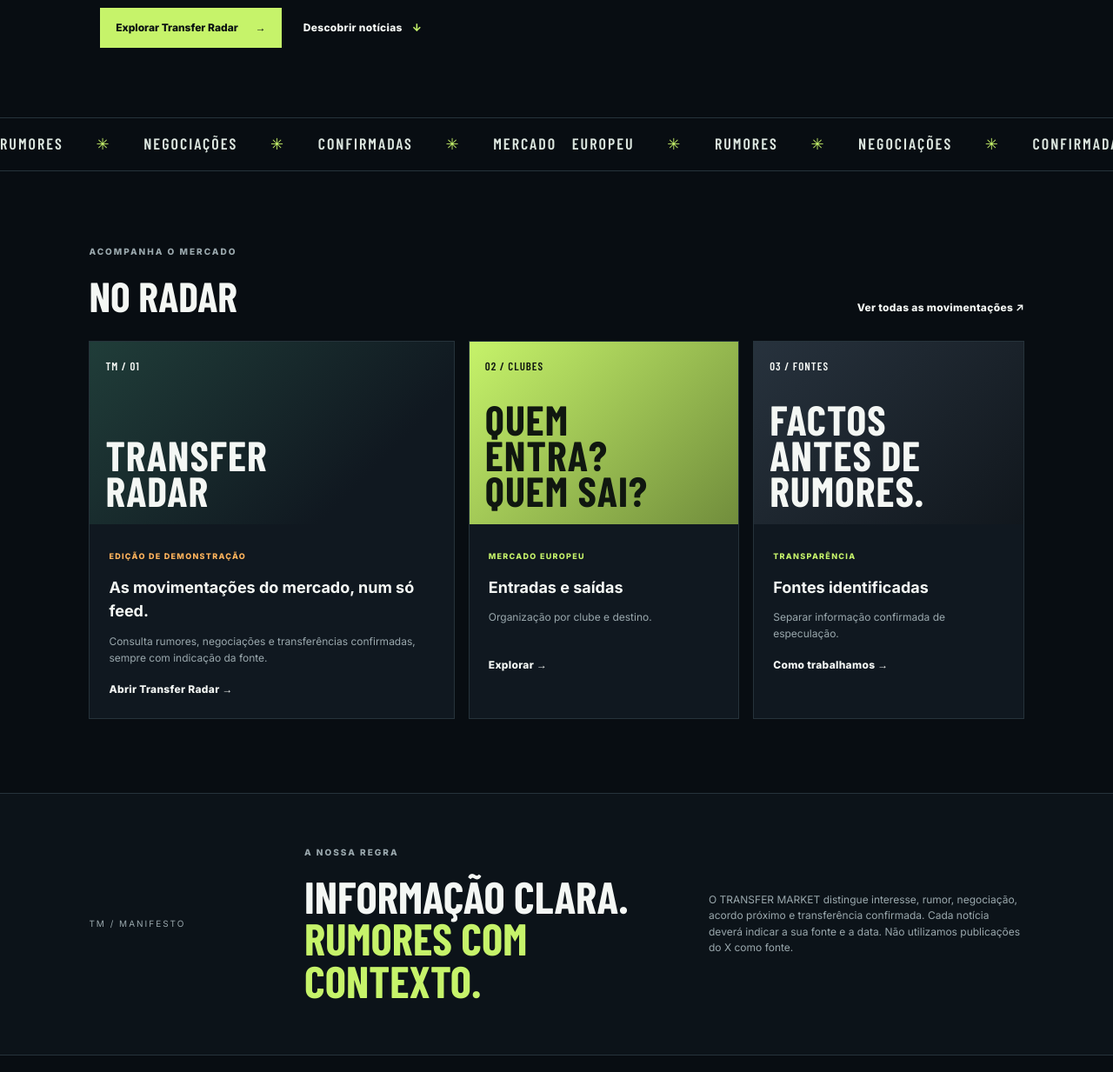
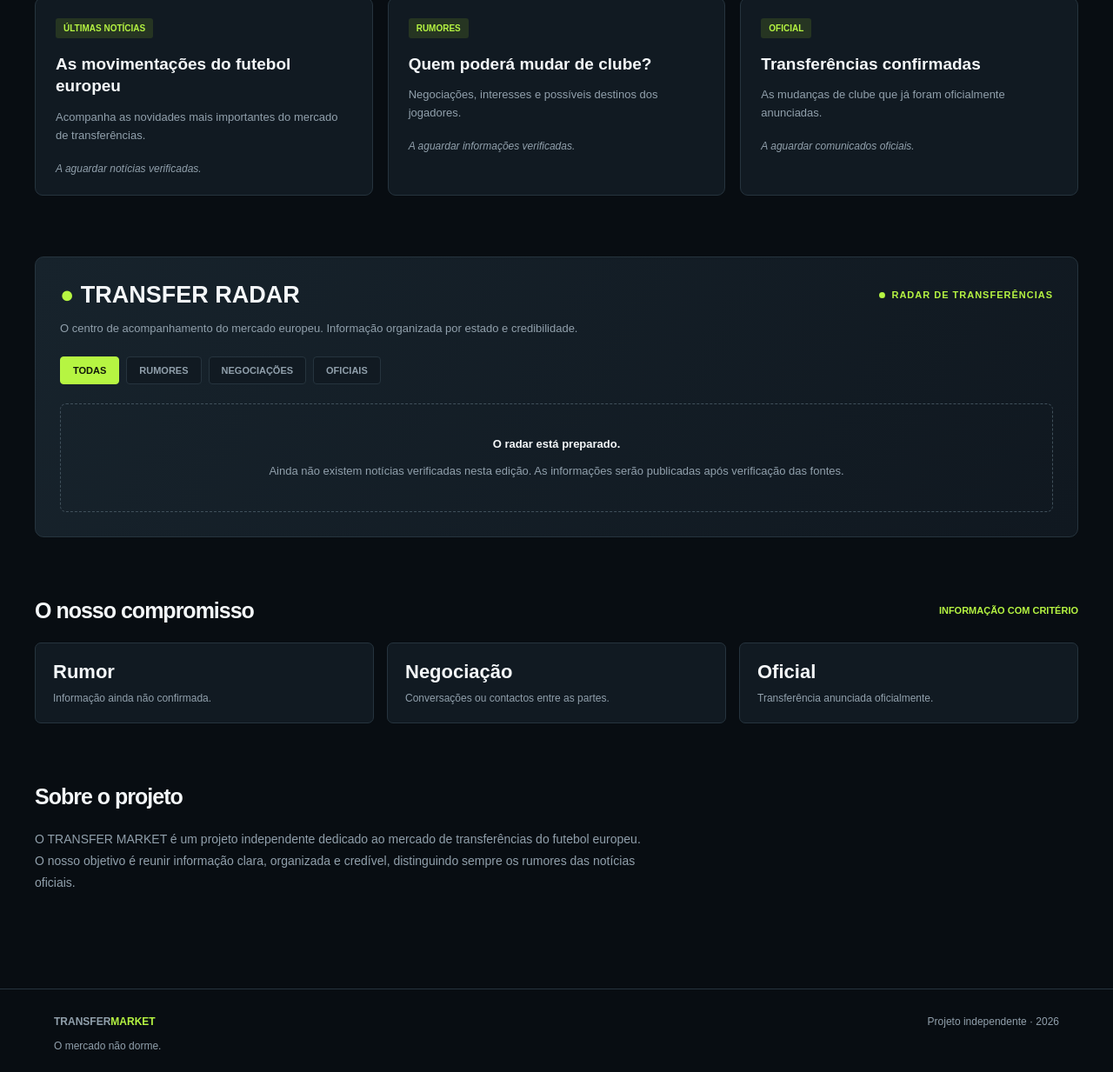
Before and after one commit to adsfrancisco14-crypto/transfer-market, a plain HTML site: page index.html in a window 1280 px wide. Shown: the part 663-1896 px from the top of the page at 87% size. Drawn offline with nearby package versions, Linux system fonts and the light colour scheme; a web font is replaced by a local one.

Commit message:
Update index.html

```diff
--- a/index.html
+++ b/index.html
@@ -1,80 +1,376 @@
-<!doctype html>
+
+<!DOCTYPE html>
 <html lang="pt-PT">
 <head>
-  <meta charset="utf-8">
-  <meta name="viewport" content="width=device-width, initial-scale=1">
-  <meta name="description" content="TRANSFER MARKET — notícias, rumores e transferências do futebol europeu.">
-  <title>TRANSFER MARKET | O mercado em movimento</title>
-  <link rel="preconnect" href="https://fonts.googleapis.com">
-  <link rel="preconnect" href="https://fonts.gstatic.com" crossorigin>
-  <link href="https://fonts.googleapis.com/css2?family=Barlow+Condensed:wght@600;700;800&family=Inter:wght@400;500;600;700;800&display=swap" rel="stylesheet">
-  <link rel="stylesheet" href="style.css">
+<meta charset="UTF-8">
+<meta name="viewport" content="width=device-width, initial-scale=1.0">
+<meta name="theme-color" content="#080d12">
+<title>TRANSFER MARKET | O mercado não dorme</title>
+<meta name="description" content="As últimas notícias, rumores e confirmações do mercado de transferências de futebol europeu.">
+
+<style>
+:root {
+  --bg: #080d12;
+  --panel: #111a22;
+  --panel2: #17232c;
+  --green: #b6f542;
+  --white: #f4f7f9;
+  --muted: #91a0ac;
+  --border: #26343e;
+}
+* { box-sizing: border-box; }
+html { scroll-behavior: smooth; }
+body {
+  margin: 0;
+  background: var(--bg);
+  color: var(--white);
+  font-family: Arial, Helvetica, sans-serif;
+}
+a { color: inherit; text-decoration: none; }
+header {
+  position: sticky;
+  top: 0;
+  z-index: 10;
+  background: rgba(8,13,18,.96);
+  border-bottom: 1px solid var(--border);
+  backdrop-filter: blur(12px);
+}
+.nav {
+  max-width: 1200px;
+  margin: auto;
+  padding: 19px 22px;
+  display: flex;
+  align-items: center;
+  justify-content: space-between;
+  gap: 20px;
+}
+.logo {
+  font-size: 23px;
+  font-weight: 900;
+  letter-spacing: -1px;
+}
+.logo span { color: var(--green); }
+nav { display: flex; gap: 25px; }
+nav a {
+  color: var(--muted);
+  font-size: 13px;
+  font-weight: bold;
+}
+nav a:hover { color: var(--green); }
+.live {
+  color: var(--green);
+  font-size: 11px;
+  font-weight: bold;
+  letter-spacing: 1px;
+}
+.live::before {
+  content: "";
+  display: inline-block;
+  width: 7px;
+  height: 7px;
+  background: var(--green);
+  border-radius: 50%;
+  margin-right: 7px;
+}
+.container { max-width: 1200px; margin: auto; padding: 0 22px; }
+.hero { padding: 65px 0 45px; }
+.eyebrow {
+  color: var(--green);
+  font-size: 11px;
+  font-weight: bold;
+  letter-spacing: 2px;
+}
+.hero h1 {
+  font-size: clamp(42px, 7vw, 76px);
+  line-height: .98;
+  letter-spacing: -4px;
+  max-width: 780px;
+  margin: 18px 0;
+}
+.hero h1 span { color: var(--green); }
+.hero p {
+  color: var(--muted);
+  max-width: 580px;
+  line-height: 1.7;
+}
+.hero-actions { display: flex; gap: 12px; margin-top: 27px; flex-wrap: wrap; }
+.btn {
+  padding: 14px 20px;
+  background: var(--green);
+  color: #10170a;
+  border-radius: 5px;
+  font-size: 13px;
+  font-weight: 900;
+}
+.btn.secondary {
+  background: var(--panel);
+  border: 1px solid var(--border);
+  color: var(--white);
+}
+.section { padding: 35px 0; }
+.section-heading {
+  display: flex;
+  align-items: center;
+  justify-content: space-between;
+  gap: 15px;
+  margin-bottom: 22px;
+}
+.section-heading h2 { font-size: 25px; margin: 0; letter-spacing: -1px; }
+.section-heading span { color: var(--green); font-size: 11px; font-weight: bold; }
+.grid {
+  display: grid;
+  grid-template-columns: repeat(3, 1fr);
+  gap: 17px;
+}
+.card {
+  background: var(--panel);
+  border: 1px solid var(--border);
+  border-radius: 9px;
+  padding: 23px;
+  min-height: 185px;
+}
+.card:hover { border-color: var(--green); }
+.tag {
+  display: inline-block;
+  padding: 6px 9px;
+  border-radius: 3px;
+  background: #263522;
+  color: var(--green);
+  font-size: 10px;
+  font-weight: bold;
+  text-transform: uppercase;
+}
+.card h3 { font-size: 19px; line-height: 1.35; margin: 17px 0 10px; }
+.card p { color: var(--muted); font-size: 13px; line-height: 1.6; }
+.placeholder {
+  color: var(--muted);
+  font-size: 12px;
+  font-style: italic;
+  margin-top: 20px;
+}
+.radar {
+  background: linear-gradient(120deg, #17232c, #101820);
+  border: 1px solid var(--border);
+  border-radius: 10px;
+  padding: 28px;
+}
+.radar-top {
+  display: flex;
+  align-items: center;
+  justify-content: space-between;
+  gap: 15px;
+  flex-wrap: wrap;
+}
+.radar h2 { font-size: 27px; margin: 0; }
+.radar-intro { color: var(--muted); font-size: 13px; line-height: 1.6; }
+.filters { display: flex; gap: 8px; flex-wrap: wrap; margin: 22px 0; }
+.filter {
+  border: 1px solid var(--border);
+  background: var(--panel);
+  color: var(--muted);
+  padding: 9px 14px;
+  border-radius: 4px;
+  cursor: pointer;
+  font-weight: bold;
+  font-size: 11px;
+}
+.filter.active, .filter:hover {
+  background: var(--green);
+  color: #10170a;
+  border-color: var(--green);
+}
+.empty {
+  text-align: center;
+  border: 1px dashed #40505b;
+  padding: 35px 15px;
+  border-radius: 7px;
+  color: var(--muted);
+  font-size: 13px;
+  line-height: 1.7;
+}
+.empty strong { display: block; color: var(--white); margin-bottom: 8px; }
+.status-grid {
+  display: grid;
+  grid-template-columns: repeat(3,1fr);
+  gap: 15px;
+  margin-top: 20px;
+}
+.status {
+  background: var(--panel);
+  padding: 20px;
+  border-radius: 7px;
+  border: 1px solid var(--border);
+}
+.status strong { display: block; font-size: 22px; margin-bottom: 7px; }
+.status span { color: var(--muted); font-size: 12px; }
+footer {
+  margin-top: 60px;
+  border-top: 1px solid var(--border);
+  padding: 30px 0;
+  color: var(--muted);
+  font-size: 12px;
+}
+.footer-content {
+  display: flex;
+  justify-content: space-between;
+  gap: 15px;
+  flex-wrap: wrap;
+}
+@media(max-width:750px) {
+  nav { gap: 12px; flex-wrap: wrap; }
+  nav a { font-size: 11px; }
+  .grid { grid-template-columns: 1fr; }
+  .status-grid { grid-template-columns: 1fr; }
+  .hero { padding-top: 45px; }
+  .hero h1 { letter-spacing: -2px; }
+}
+</style>
 </head>
+
 <body>
-<header class="site-header">
-  <a class="brand" href="index.html"><span class="brand-mark">TM</span><span>TRANSFER<span class="accent"> MARKET</span></span></a>
-  <button class="menu-toggle" aria-label="Abrir menu" aria-expanded="false">☰</button>
-  <nav class="main-nav">
-    <a class="active" href="index.html">Início</a>
-    <a href="rumores.html">Transfer Radar</a>
-    <a href="#sobre">Sobre</a>
+
+<header>
+  <div class="nav">
+    <a href="#" class="logo">TRANSFER<span>MARKET</span></a>
+    <nav>
+      <a href="#inicio">INÍCIO</a>
+      <a href="#radar">RADAR</a>
+      <a href="#rumores">RUMORES</a>
+      <a href="#sobre">SOBRE</a>
     </nav>
-  <a class="header-cta" href="rumores.html">Ver o mercado <span>↗</span></a>
+  </div>
 </header>
 
 <main>
-  <section class="hero">
-    <div class="hero-copy">
-      <p class="eyebrow"><span class="live-dot"></span> O MERCADO NUNCA PARA</p>
-      <h1>O FUTURO DO<br><span class="outline">FUTEBOL</span><br>COMEÇA AQUI.</h1>
-      <p class="hero-text">Rumores, negociações e transferências. Acompanha todos os movimentos do futebol europeu num só lugar.</p>
+<section class="hero container" id="inicio">
+  <div class="eyebrow">O FUTEBOL NUNCA PARA</div>
+  <h1>O MERCADO<br>ESTÁ SEMPRE <span>EM MOVIMENTO.</span></h1>
+  <p>
+    As últimas movimentações do futebol europeu.
+    Notícias, negociações, rumores e confirmações,
+    num único lugar.
+  </p>
   <div class="hero-actions">
-        <a class="btn btn-primary" href="rumores.html">Explorar Transfer Radar <span>→</span></a>
-        <a class="text-link" href="#ultimas">Descobrir notícias <span>↓</span></a>
-      </div>
-    </div>
-    <div class="hero-art" aria-label="Ilustração gráfica de futebol">
-      <div class="orbit orbit-one"></div><div class="orbit orbit-two"></div>
-      <div class="hero-ball">⚽</div>
-      <div class="floating-card card-top"><span class="mini-label">TRANSFER RADAR</span><strong>24/7</strong><small>O mercado em movimento</small></div>
-      <div class="floating-card card-bottom"><span class="live-dot"></span><strong>INFORMAÇÃO</strong><small>Com fontes identificadas</small></div>
-      <div class="hero-number">01</div>
+    <a href="#radar" class="btn">EXPLORAR O RADAR ↗</a>
+    <a href="#rumores" class="btn secondary">VER RUMORES</a>
   </div>
 </section>
 
-  <section class="ticker" aria-label="Temas do site">
-    <div>RUMORES <span>✳</span> NEGOCIAÇÕES <span>✳</span> CONFIRMADAS <span>✳</span> MERCADO EUROPEU <span>✳</span> RUMORES <span>✳</span> NEGOCIAÇÕES <span>✳</span> CONFIRMADAS <span>✳</span></div>
-  </section>
-
-  <section class="section latest" id="ultimas">
+<section class="container section" id="rumores">
   <div class="section-heading">
-      <div><p class="eyebrow">ACOMPANHA O MERCADO</p><h2>NO RADAR</h2></div>
-      <a class="text-link" href="rumores.html">Ver todas as movimentações ↗</a>
+    <h2>Mercado em destaque</h2>
+    <span>TRANSFER MARKET</span>
   </div>
-    <div class="feature-grid">
-      <article class="feature-card feature-main">
-        <div class="feature-visual visual-stadium"><span>TM / 01</span><b>TRANSFER<br>RADAR</b></div>
-        <div class="feature-info"><span class="tag tag-demo">EDIÇÃO DE DEMONSTRAÇÃO</span><h3>As movimentações do mercado, num só feed.</h3><p>Consulta rumores, negociações e transferências confirmadas, sempre com indicação da fonte.</p><a href="rumores.html" class="text-link">Abrir Transfer Radar →</a></div>
+  <div class="grid">
+    <article class="card">
+      <span class="tag">Últimas notícias</span>
+      <h3>As movimentações do futebol europeu</h3>
+      <p>Acompanha as novidades mais importantes do mercado de transferências.</p>
+      <div class="placeholder">A aguardar notícias verificadas.</div>
     </article>
-      <article class="feature-card">
-        <div class="feature-visual visual-green"><span>02 / CLUBES</span><b>QUEM<br>ENTRA?<br>QUEM SAI?</b></div>
-        <div class="feature-info"><span class="tag">MERCADO EUROPEU</span><h3>Entradas e saídas</h3><p>Organização por clube e destino.</p><a href="rumores.html" class="text-link">Explorar →</a></div>
+    <article class="card">
+      <span class="tag">Rumores</span>
+      <h3>Quem poderá mudar de clube?</h3>
+      <p>Negociações, interesses e possíveis destinos dos jogadores.</p>
+      <div class="placeholder">A aguardar informações verificadas.</div>
     </article>
-      <article class="feature-card">
-        <div class="feature-visual visual-dark"><span>03 / FONTES</span><b>FACTOS<br>ANTES DE<br>RUMORES.</b></div>
-        <div class="feature-info"><span class="tag">TRANSPARÊNCIA</span><h3>Fontes identificadas</h3><p>Separar informação confirmada de especulação.</p><a href="#sobre" class="text-link">Como trabalhamos →</a></div>
+    <article class="card">
+      <span class="tag">Oficial</span>
+      <h3>Transferências confirmadas</h3>
+      <p>As mudanças de clube que já foram oficialmente anunciadas.</p>
+      <div class="placeholder">A aguardar comunicados oficiais.</div>
     </article>
   </div>
 </section>
 
-  <section class="manifesto" id="sobre">
-    <div class="manifesto-index">TM / MANIFESTO</div>
-    <div><p class="eyebrow">A NOSSA REGRA</p><h2>INFORMAÇÃO CLARA.<br><span class="accent">RUMORES COM CONTEXTO.</span></h2></div>
-    <p>O TRANSFER MARKET distingue interesse, rumor, negociação, acordo próximo e transferência confirmada. Cada notícia deverá indicar a sua fonte e a data. Não utilizamos publicações do X como fonte.</p>
+<section class="container section" id="radar">
+  <div class="radar">
+    <div class="radar-top">
+      <h2><span style="color:var(--green)">●</span> TRANSFER RADAR</h2>
+      <span class="live">RADAR DE TRANSFERÊNCIAS</span>
+    </div>
+    <p class="radar-intro">
+      O centro de acompanhamento do mercado europeu.
+      Informação organizada por estado e credibilidade.
+    </p>
+    <div class="filters">
+      <button class="filter active" data-filter="all">TODAS</button>
+      <button class="filter" data-filter="rumor">RUMORES</button>
+      <button class="filter" data-filter="negotiation">NEGOCIAÇÕES</button>
+      <button class="filter" data-filter="official">OFICIAIS</button>
+    </div>
+    <div id="radar-content">
+      <div class="empty">
+        <strong>O radar está preparado.</strong>
+        Ainda não existem notícias verificadas nesta edição.
+        As informações serão publicadas após verificação das fontes.
+      </div>
+    </div>
+  </div>
+</section>
+
+<section class="container section">
+  <div class="section-heading">
+    <h2>O nosso compromisso</h2>
+    <span>INFORMAÇÃO COM CRITÉRIO</span>
+  </div>
+  <div class="status-grid">
+    <div class="status">
+      <strong>Rumor</strong>
+      <span>Informação ainda não confirmada.</span>
+    </div>
+    <div class="status">
+      <strong>Negociação</strong>
+      <span>Conversações ou contactos entre as partes.</span>
+    </div>
+    <div class="status">
+      <strong>Oficial</strong>
+      <span>Transferência anunciada oficialmente.</span>
+    </div>
+  </div>
+</section>
+
+<section class="container section" id="sobre">
+  <div class="section-heading">
+    <h2>Sobre o projeto</h2>
+  </div>
+  <p style="color:var(--muted);line-height:1.8;max-width:700px;font-size:14px">
+    O TRANSFER MARKET é um projeto independente dedicado
+    ao mercado de transferências do futebol europeu.
+    O nosso objetivo é reunir informação clara, organizada
+    e credível, distinguindo sempre os rumores das notícias oficiais.
+  </p>
 </section>
 </main>
 
-<footer class="footer"><a class="brand" href="index.html"><span class="brand-mark">TM</span><span>TRANSFER<span class="accent"> MARKET</span></span></a><span>O mercado em movimento.</span><span>© <span id="year"></span> TRANSFER MARKET</span></footer>
-<script src="script.js"></script>
+<footer>
+  <div class="container footer-content">
+    <div><strong>TRANSFER<span style="color:var(--green)">MARKET</span></strong><br><br>O mercado não dorme.</div>
+    <div>Projeto independente · 2026</div>
+  </div>
+</footer>
+
+<script>
+const filters = document.querySelectorAll(".filter");
+
+filters.forEach(button => {
+  button.addEventListener("click", () => {
+    filters.forEach(item => item.classList.remove("active"));
+    button.classList.add("active");
+
+    const type = button.dataset.filter;
+    const content = document.getElementById("radar-content");
+
+    content.innerHTML = `
+      <div class="empty">
+        <strong>${type === "all" ? "Todas as movimentações" :
+          type === "rumor" ? "Rumores" :
+          type === "negotiation" ? "Negociações" : "Transferências oficiais"}</strong>
+        Ainda não existem notícias verificadas nesta categoria.
+      </div>`;
+  });
+});
+</script>
+
 </body>
 </html>
```
Lines whose indentation alone changed are shown as unchanged.
